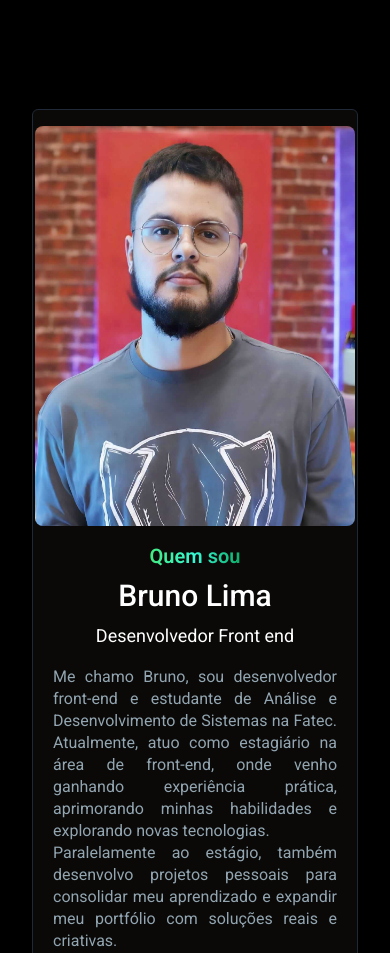
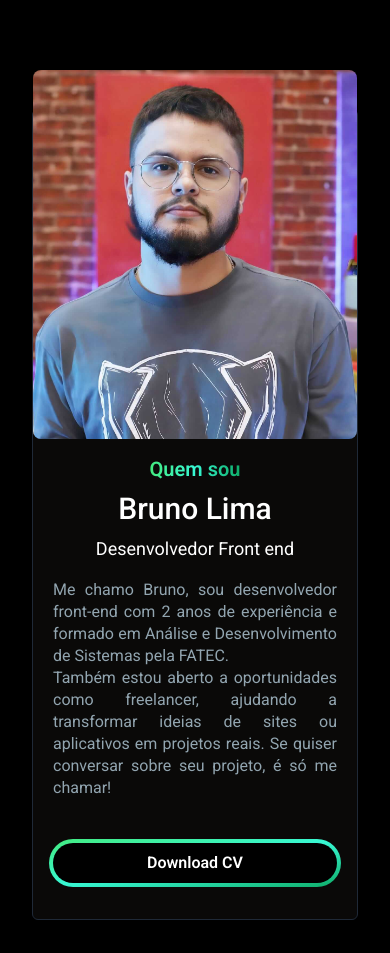
Before and after one commit to Brunoo-Lima/portfolio-nextjs, a Next.js app: page / in a window 390 px wide. Shown: the part 494-1447 px from the top of the page. Built offline with nearby package versions, Linux system fonts and the light colour scheme; no server answers.

Commit message:
feat: updated resume and information

```diff
--- a/messages/en.json
+++ b/messages/en.json
@@ -13,7 +13,7 @@
     "title": "Bruno Lima",
     "subtitle": "Front End Developer",
     "who_are": "Who I am",
-    "description": "My name is Bruno, a front-end developer and Systems Analysis and Development student at Fatec. I'm currently an intern in the front-end department, where I'm gaining practical experience, honing my skills, and exploring new technologies. <br/>Alongside my internship, I also develop personal projects to consolidate my learning and expand my portfolio with real and creative solutions. <br/>I'm also open to freelance opportunities—especially for those who have a website or app idea and need someone to get it off the ground. If you'd like to discuss your project, just give me a call!",
+    "description": "My name is Bruno, I'm a front-end developer with 2 years of experience and a degree in Systems Analysis and Development from FATEC.<br/>I'm also open to freelance opportunities, helping to transform website or app ideas into real projects. If you'd like to discuss your project, just get in touch!",
     "button_download_cv": "Download CV"
   },
   "Experience": {
--- a/messages/pt.json
+++ b/messages/pt.json
@@ -13,7 +13,7 @@
     "title": "Bruno Lima",
     "subtitle": "Desenvolvedor Front end",
     "who_are": "Quem sou",
-    "description": "Me chamo Bruno, sou desenvolvedor front-end e estudante de Análise e Desenvolvimento de Sistemas na Fatec. Atualmente, atuo como estagiário na área de front-end, onde venho ganhando experiência prática, aprimorando minhas habilidades e explorando novas tecnologias. <br/>Paralelamente ao estágio, também desenvolvo projetos pessoais para consolidar meu aprendizado e expandir meu portfólio com soluções reais e criativas. <br/>Além disso, estou aberto a oportunidades como freelancer — especialmente para quem tem uma ideia de site ou aplicativo e precisa de alguém para tirar o projeto do papel. Se quiser conversar sobre seu projeto, é só me chamar!",
+    "description": "Me chamo Bruno, sou desenvolvedor front-end com 2 anos de experiência e formado em Análise e Desenvolvimento de Sistemas pela FATEC.<br/>Também estou aberto a oportunidades como freelancer, ajudando a transformar ideias de sites ou aplicativos em projetos reais. Se quiser conversar sobre seu projeto, é só me chamar!",
     "button_download_cv": "Download CV"
   },
   "Experience": {
@@ -52,6 +52,7 @@
           "CSS",
           "Styled Components",
           "Sass (SCSS)",
+          "Design System",
           "SEO",
           "GTM",
           "Wordpress"
--- a/src/app/globals.css
+++ b/src/app/globals.css
@@ -47,6 +47,25 @@
   }
 }
 
+.container__about {
+  @media (max-width: 1290px) {
+    height: 440px !important;
+  }
+
+  @media (max-width: 1000px) {
+    flex-direction: column !important;
+    flex-wrap: nowrap !important;
+    height: max-content !important;
+  }
+
+  @media (max-width: 468px) {
+    img {
+      width: 100% !important;
+      height: 100% !important;
+    }
+  }
+}
+
 html {
   scroll-behavior: smooth;
 }
--- a/src/components/layouts/About.tsx
+++ b/src/components/layouts/About.tsx
@@ -15,23 +15,23 @@ export const About = async () => {
       className="md:py-20 py-8 md:px-12 px-8 container mx-auto"
       id="about"
     >
-      <div className="flex md:justify-around justify-center items-center md:flex-row flex-col flex-wrap sm:gap-6 gap-4 bg-second-black border border-gray-800 rounded-md md:p-6 py-4 md:max-w-[1200px] lg:h-[520px] mx-auto">
-        <div className=" mx-auto">
+      <div className="flex md:justify-around justify-start items-start md:flex-row flex-col flex-wrap sm:gap-6 gap-4 bg-second-black border border-gray-800 rounded-md md:p-6 py-4 md:max-w-[1200px] lg:h-[340px] mx-auto container__about">
+        <div className="mx-auto -mt-14">
           <Reveal variants={slideFromTop}>
             <figure>
               <Image
                 src="/assets/me.webp"
                 alt="Minha foto"
-                className="block sm:w-[383px] sm:h-[480px] w-[320px] h-[400px] rounded-lg"
-                width={600}
-                height={500}
+                className="block sm:w-[350px] sm:h-[400px] w-[320px] h-[400px] rounded-lg "
+                width={350}
+                height={400}
                 sizes="(max-width: 768px) 100vw, (max-width: 1200px) 50vw, 600px"
               />
             </figure>
           </Reveal>
         </div>
 
-        <div className="flex flex-1 flex-col justify-center leading-relaxed lg:items-start text-center">
+        <div className="flex flex-1 flex-col justify-start leading-relaxed lg:items-start text-center">
           <Reveal variants={slideFromLeft(0.2)}>
             <span className="text-xl font-semibold mb-2 inline-block bg-gradient-to-r from-primary-green via-second-green to-tertiary-green text-transparent bg-clip-text">
               {t('who_are')}
```
Also changed, not shown: 1 other file (tests, documents, lock files or other folders).
